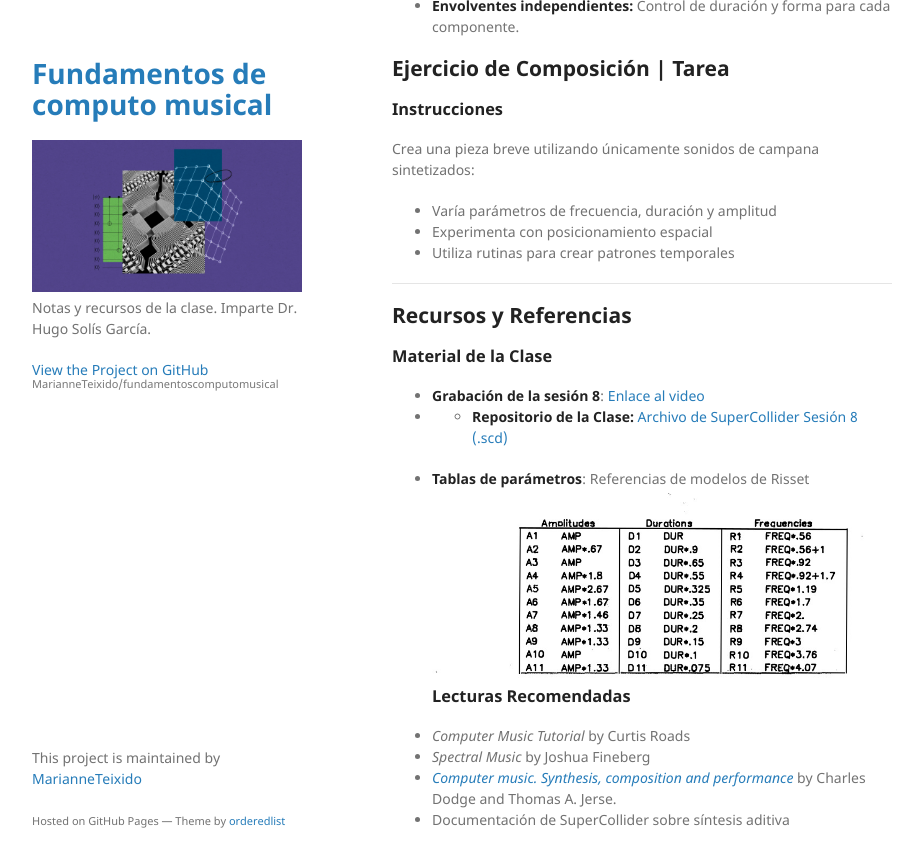
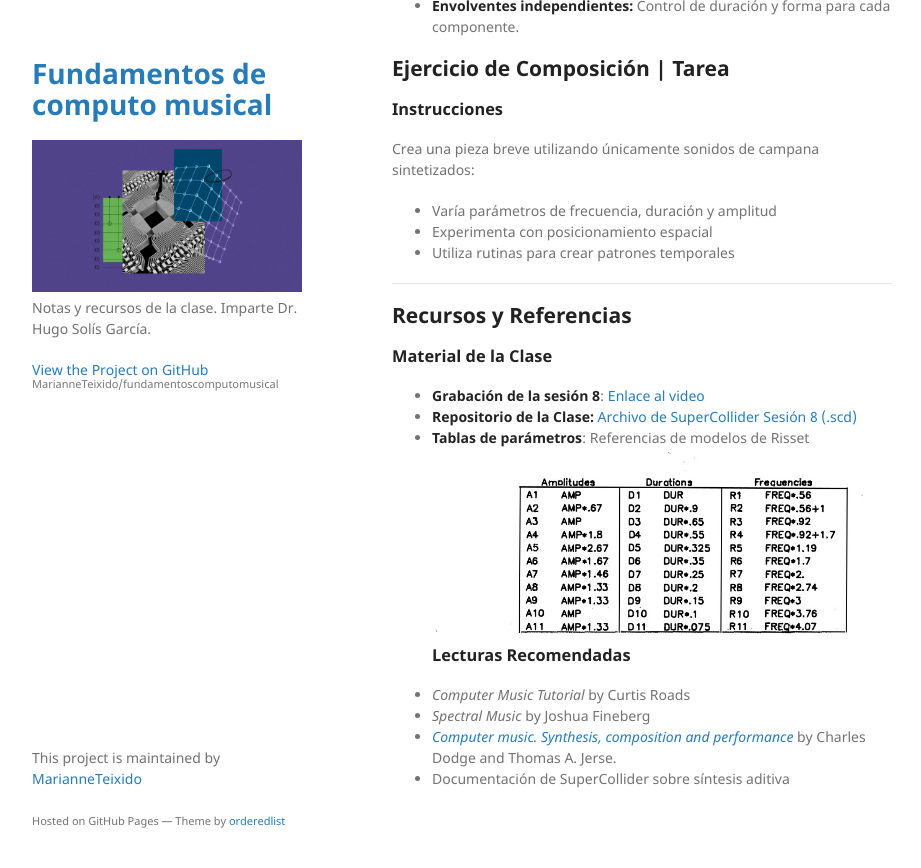
Before and after one commit to MarianneTeixido/fundamentoscomputomusical, a Jekyll site: the page built from docs/clase08.md, in a window 1280 px wide and 900 px high, scrolled down 1196 px. Shown: the top 868 px of the window, without its empty margins (178-1099 px from the left). Built offline with Jekyll 4.4.1, drawn with Linux system fonts in a browser that asks for light colours; our own code applies the rules of GitHub Pages for plain Markdown files.

Commit message:
fix format

```diff
--- a/docs/clase08.md
+++ b/docs/clase08.md
@@ -48,7 +48,7 @@
 
 ### **Material de la Clase**
 * **Grabación de la sesión 8**: [Enlace al video](https://youtu.be/NNnCq4CaltI?si=UWCC4mEZtGzOItAY)
-* *   **Repositorio de la Clase:** [Archivo de SuperCollider Sesión 8 (.scd)](../assets/scd/sesion08.scd)
+* **Repositorio de la Clase:** [Archivo de SuperCollider Sesión 8 (.scd)](../assets/scd/sesion08.scd)
 * **Tablas de parámetros**: Referencias de modelos de Risset
 ![Imagen ilustrativa de síntesis espectral y espacial](../assets/img/risset.jpg)
 ### **Lecturas Recomendadas**
```
